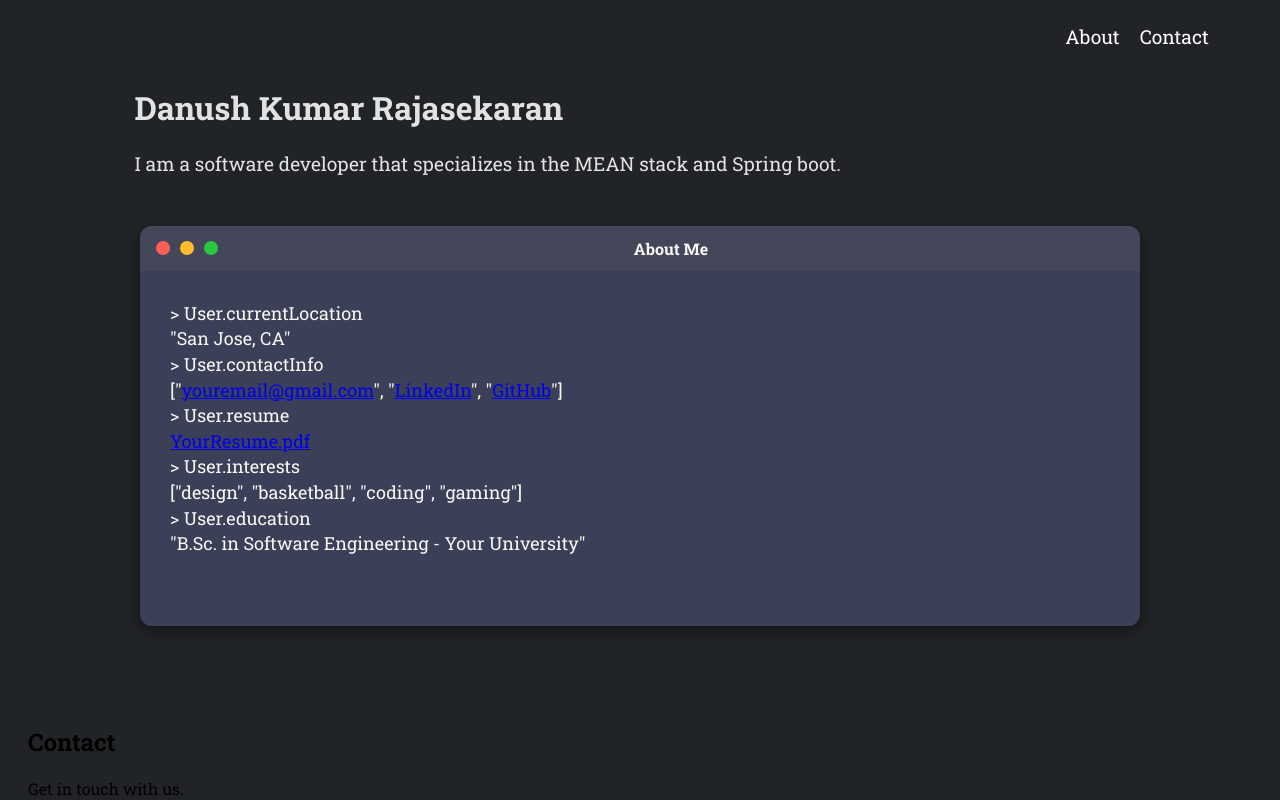
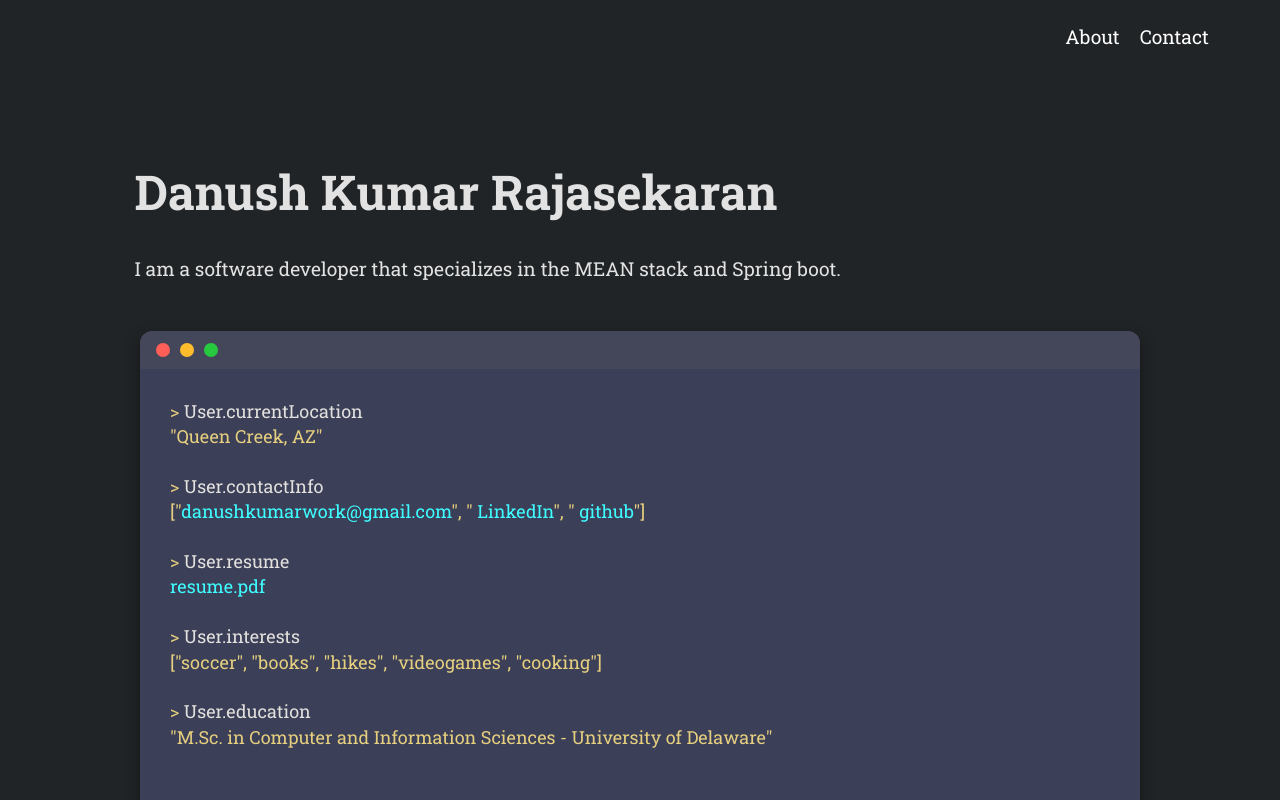
Before and after one commit to DK2K00/portfolio, an Angular app: page / in a window 1280 px wide. Shown: the top 800 px of the page. Built offline with nearby package versions, Linux system fonts and the light colour scheme.

Commit message:
Finished about component

```diff
--- a/src/app/app.component.css
+++ b/src/app/app.component.css
@@ -23,10 +23,11 @@ html {
   }
 
   #myname{
-    font-size: 2rem;
+    font-size: 3rem;
     font-weight: bold;
     color: rgba(255, 255, 255, 0.87);
     padding-left: 10%;
+    padding-top: 5%;
   }
 
   #mydesc {
--- a/src/app/components/about/about.component.css
+++ b/src/app/components/about/about.component.css
@@ -12,7 +12,7 @@
     border-radius: 12px;
     box-shadow: 0 6px 15px rgba(0, 0, 0, 0.4);
     width: 1000px; /* Increased width */
-    height: 400px; /* Reduced height */
+    height: 500px; /* Reduced height */
     max-width: 95%;
     overflow: hidden;
     display: flex;
@@ -47,14 +47,7 @@
   .minimize { background: #ffbd2e; }
   .maximize { background: #27c93f; }
 
-  /* Window Title */
-  .window-title {
-    font-size: 16px;
-    color: #f8f8f2;
-    font-weight: bold;
-    text-align: center;
-    flex-grow: 1;
-  }
+
  /* Terminal Content (Reduced Vertical Gap) */
 .terminal-content {
     background: #3b3f58;
@@ -65,11 +58,21 @@
     font-size: 18px;
     display: flex;
     flex-direction: column;
-    color: #f8f8f2;
+    color: #9f9f0e;
   }
 
   /* Reduce space between each response line */
   .terminal-content p {
     margin: 2px 0; /* Minimal vertical spacing */
     line-height: 1.2; /* Reduces extra spacing inside text */
+    color: #e6cf7e
   }
+
+  .terminal-content a{
+    color: #3ffeff;
+    text-decoration: none;
+  }
+
+  .titlequestion{
+    color: #e3e1dd;
+  }
--- a/src/app/components/about/about.component.html
+++ b/src/app/components/about/about.component.html
@@ -8,27 +8,26 @@
           <span class="minimize"></span>
           <span class="maximize"></span>
         </div>
-        <span class="window-title">About Me</span>
       </div>
 
       <!-- Terminal Content -->
       <div class="terminal-content">
-        <p>> <span class="command">User.currentLocation</span></p>
-        <p class="response">"San Jose, CA"</p>
-
-        <p>> <span class="command">User.contactInfo</span></p>
-        <p class="response">["<a href="mailto:youremail@gmail.com">youremail&#64;gmail.com</a>",
-        "<a href="https://linkedin.com/in/yourprofile" target="_blank">LinkedIn</a>",
-        "<a href="https://github.com/yourgithub" target="_blank">GitHub</a>"]</p>
-
-        <p>> <span class="command">User.resume</span></p>
-        <p class="response"><a href="assets/yourresume.pdf" download>YourResume.pdf</a></p>
-
-        <p>> <span class="command">User.interests</span></p>
-        <p class="response">["design", "basketball", "coding", "gaming"]</p>
-
-        <p>> <span class="command">User.education</span></p>
-        <p class="response">"B.Sc. in Software Engineering - Your University"</p>
+        <p>> <span class="titlequestion">User.currentLocation</span></p>
+        <p class="response">"Queen Creek, AZ"</p>
+        <br>
+        <p>> <span class="titlequestion">User.contactInfo</span></p>
+        <p class="response">["<a href="mailto:danushkumarwork@gmail.com">danushkumarwork&#64;gmail.com</a>",
+        "<a href="https://www.linkedin.com/in/dk2k00/" target="_blank"> LinkedIn</a>",
+        "<a href="https://github.com/DK2K00" target="_blank"> github</a>"]</p>
+          <br>
+        <p>> <span class="titlequestion">User.resume</span></p>
+        <p class="response"><a href="assets/resume.pdf" download>resume.pdf</a></p>
+          <br>
+        <p>> <span class="titlequestion">User.interests</span></p>
+        <p class="response">["soccer", "books", "hikes", "videogames", "cooking"]</p>
+          <br>
+        <p>> <span class="titlequestion">User.education</span></p>
+        <p class="response">"M.Sc. in Computer and Information Sciences - University of Delaware"</p>
       </div>
     </div>
   </div>
```
